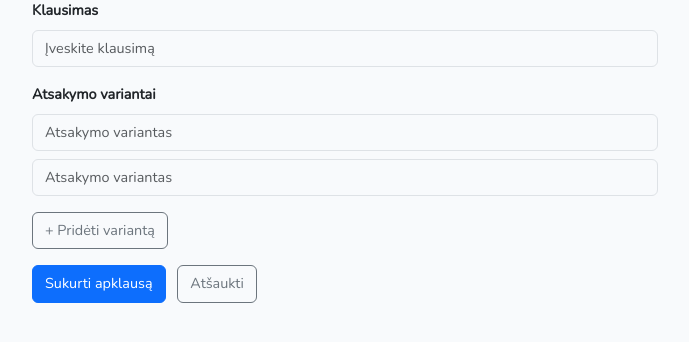
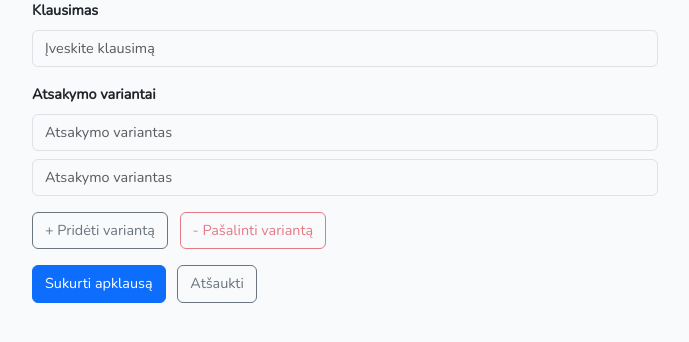
Before and after one commit to Balsavimo-komanda/quickpoll, a Laravel app: page /polls/create in a window 1280 px wide. Shown: the part 226-568 px from the top of the page, without its empty margins (295-984 px from the left). Run offline with Laravel 12, Linux system fonts and the light colour scheme; style sheets or scripts are compiled from the project's sources.

Commit message:
Add ability to remove poll option (#9)

```diff
--- a/resources/views/polls/create.blade.php
+++ b/resources/views/polls/create.blade.php
@@ -50,10 +50,21 @@
             </div>
         </div>
 
-        <button type="button" class="btn btn-outline-secondary mb-3"
-                onclick="addOption()">
-            + Pridėti variantą
-        </button>
+        <div class="mb-3">
+            <button type="button"
+                    class="btn btn-outline-secondary me-2"
+                    onclick="addOption()">
+                + Pridėti variantą
+            </button>
+
+            <button type="button"
+                    id="removeOptionBtn"
+                    class="btn btn-outline-danger"
+                    onclick="removeOption()"
+                    disabled>
+                - Pašalinti variantą
+            </button>
+        </div>
 
         <div>
             <button type="submit" class="btn btn-primary me-2">
@@ -69,6 +80,13 @@
 </div>
 
 <script>
+    function updateRemoveButton() {
+        const options = document.getElementById('options');
+        const removeButton = document.getElementById('removeOptionBtn');
+
+        removeButton.disabled = options.children.length <= 2;
+    }
+
     function addOption() {
         const input = document.createElement('input');
 
@@ -79,6 +97,21 @@
         input.required = true;
 
         document.getElementById('options').appendChild(input);
+
+        updateRemoveButton();
     }
+
+    function removeOption() {
+        const options = document.getElementById('options');
+
+        if (options.children.length > 2) {
+            options.removeChild(options.lastElementChild);
+        }
+
+        updateRemoveButton();
+    }
+
+    // Set the correct button state when the page loads.
+    document.addEventListener('DOMContentLoaded', updateRemoveButton);
 </script>
 @endsection
```
